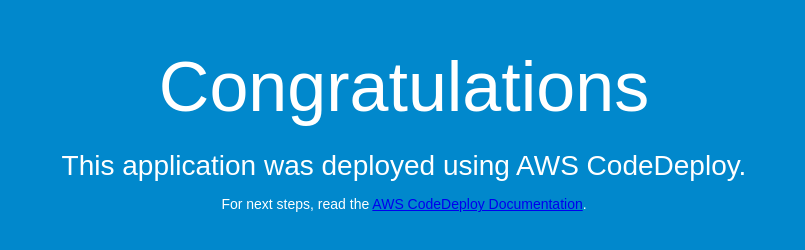
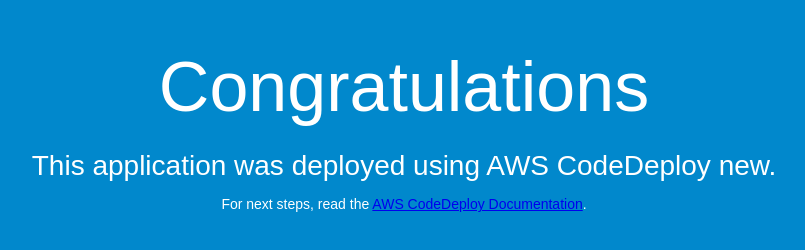
Before and after one commit to Ramthulasi/usertimeline, a plain HTML site: page index.html in a window 1280 px wide. Shown: the whole page, without its empty margins (236-1041 px from the left). Drawn offline with Linux system fonts and the light colour scheme.

Commit message:
updated cicd steps

```diff
--- a/index.html
+++ b/index.html
@@ -27,7 +27,8 @@
 <body>
   <div align="center">
     <h1>Congratulations</h1>
-    <h2>This application was deployed using AWS CodeDeploy.</h2>
+    <h2>This application was deployed using AWS CodeDeploy new.</h2>
+
     <p>For next steps, read the <a href="http://aws.amazon.com/documentation/codedeploy">AWS CodeDeploy Documentation</a>.</p>
   </div>
 </body>
```
